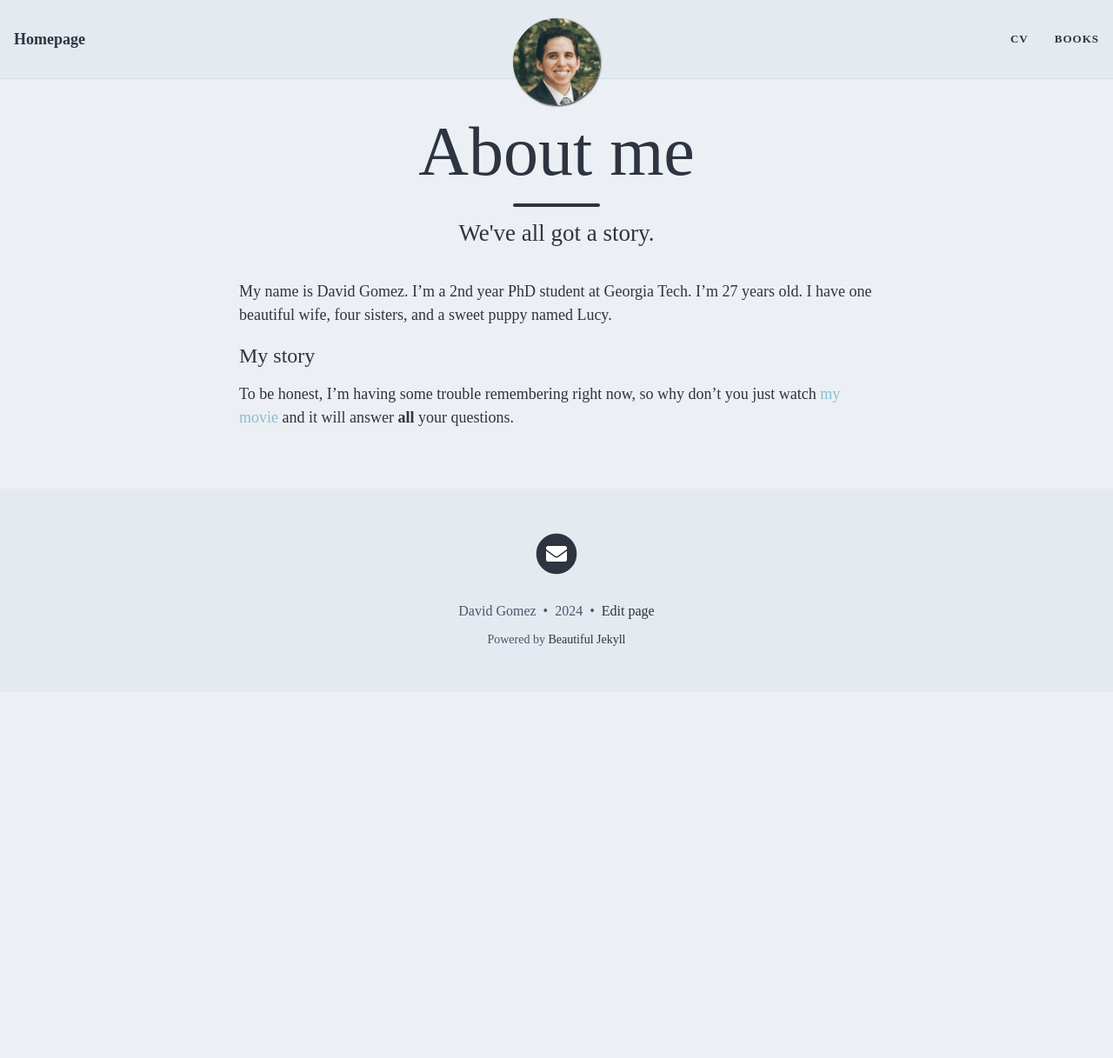
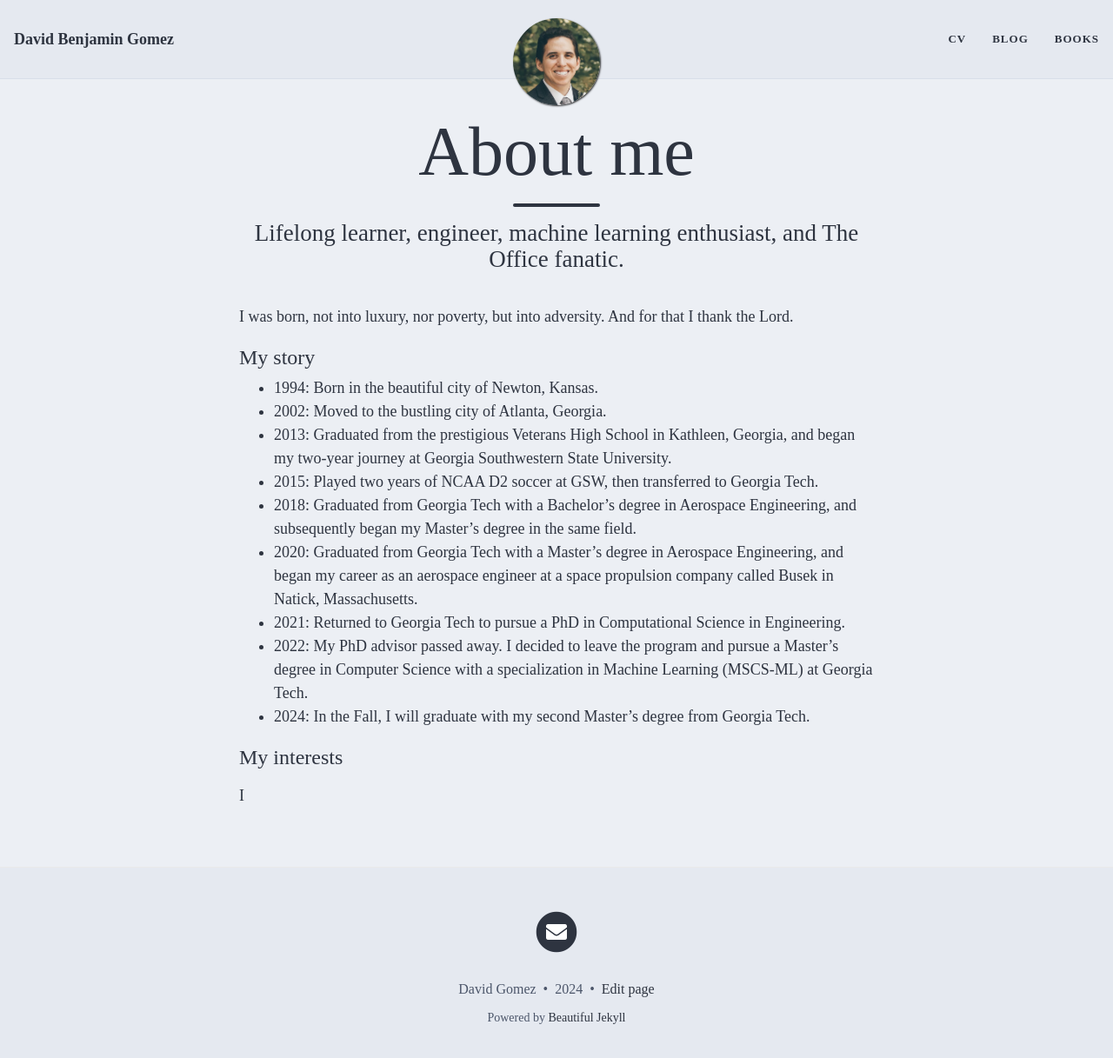
Before and after one commit to dbgomez94/dbgomez94.github.io, a Jekyll site: the page built from aboutme.md, in a window 1280 px wide and 1231 px high. Shown: the top 1217 px of the window at 87% size. Built offline with Jekyll 4.4.1, drawn with Linux system fonts in a browser that asks for light colours; nearby versions of some CDN libraries.

Commit message:
added blogs to feed

```diff
--- a/404.html
+++ b/404.html
@@ -9,5 +9,5 @@
   <h1>Move along. (404 error)</h1>
   <br/>
 
-  <img src="{{ 'assets/img/404-southpark.jpg' | relative_url }}" alt="Not found" />
+  <!-- <img src="{{ 'assets/img/404-southpark.jpg' | relative_url }}" alt="Not found" /> -->
 </div>
--- a/_config.yml
+++ b/_config.yml
@@ -10,7 +10,7 @@
 ############################
 
 # Name of website
-title: Homepage
+title: David Benjamin Gomez
 
 # Your name to show in the footer
 author: David Gomez
@@ -21,11 +21,8 @@
 
 navbar-links:
   CV: "https://drive.google.com/file/d/1MN7icxrGkiz8uqhuu03gI034AogSLLcN/view?usp=sharing"
+  Blog: "/_posts"
   Books: "https://docs.google.com/spreadsheets/d/13_2bybAXPwmFKxd-Q8vsQVZkLaRmeHEo2FHgsH50x7k/edit?usp=sharing"
-  # Resources:
-  #   - Beautiful Jekyll: "https://beautifuljekyll.com"
-  #   - Learn markdown: "https://www.markdowntutorial.com/"
-  # Author's home: "https://deanattali.com"
 
 ################
 # --- Logo --- #
--- a/aboutme.md
+++ b/aboutme.md
@@ -1,11 +1,22 @@
 ---
 layout: page
 title: About me
-subtitle: We've all got a story.
+subtitle: Lifelong learner, engineer, machine learning enthusiast, and The Office fanatic.
 ---
 
-My name is David Gomez. I'm a 2nd year PhD student at Georgia Tech. I'm 27 years old. I have one beautiful wife, four sisters, and a sweet puppy named Lucy.
+I was born,  not into luxury, nor poverty, but into adversity. And for that I thank the Lord.
 
 ### My story
 
-To be honest, I'm having some trouble remembering right now, so why don't you just watch [my movie](https://en.wikipedia.org/wiki/The_Princess_Bride_%28film%29) and it will answer **all** your questions.
+- 1994: Born in the beautiful city of Newton, Kansas.
+- 2002: Moved to the bustling city of Atlanta, Georgia.
+- 2013: Graduated from the prestigious Veterans High School in Kathleen, Georgia, and began my two-year journey at Georgia Southwestern State University.
+- 2015: Played two years of NCAA D2 soccer at GSW, then transferred to Georgia Tech.
+- 2018: Graduated from Georgia Tech with a Bachelor's degree in Aerospace Engineering, and subsequently began my Master's degree in the same field.
+- 2020: Graduated from Georgia Tech with a Master's degree in Aerospace Engineering, and began my career as an aerospace engineer at a space propulsion company called Busek in Natick, Massachusetts.
+- 2021: Returned to Georgia Tech to pursue a PhD in Computational Science in Engineering.
+- 2022: My PhD advisor passed away. I decided to leave the program and pursue a Master's degree in Computer Science with a specialization in Machine Learning (MSCS-ML) at Georgia Tech.
+- 2024: In the Fall, I will graduate with my second Master's degree from Georgia Tech.
+
+### My interests
+I
```
Also changed, not shown: index.md (+2 -2 lines).
